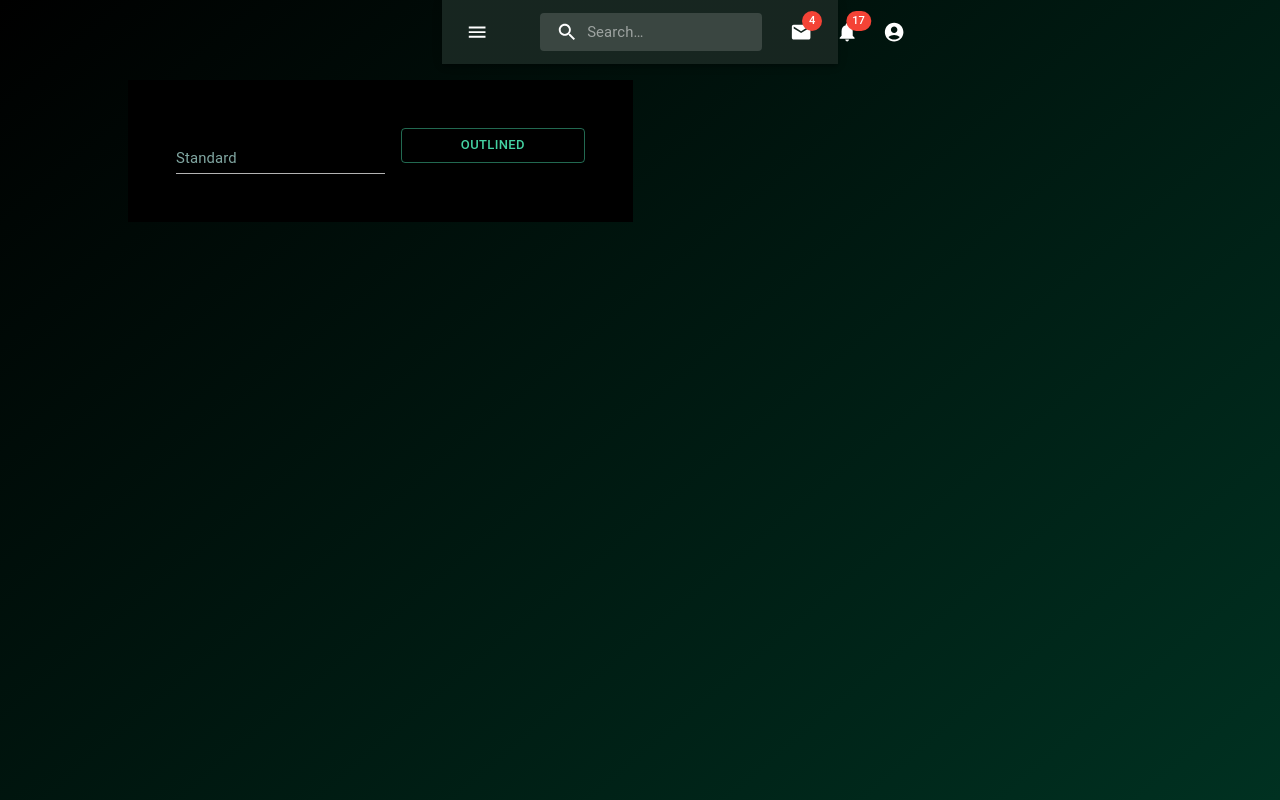
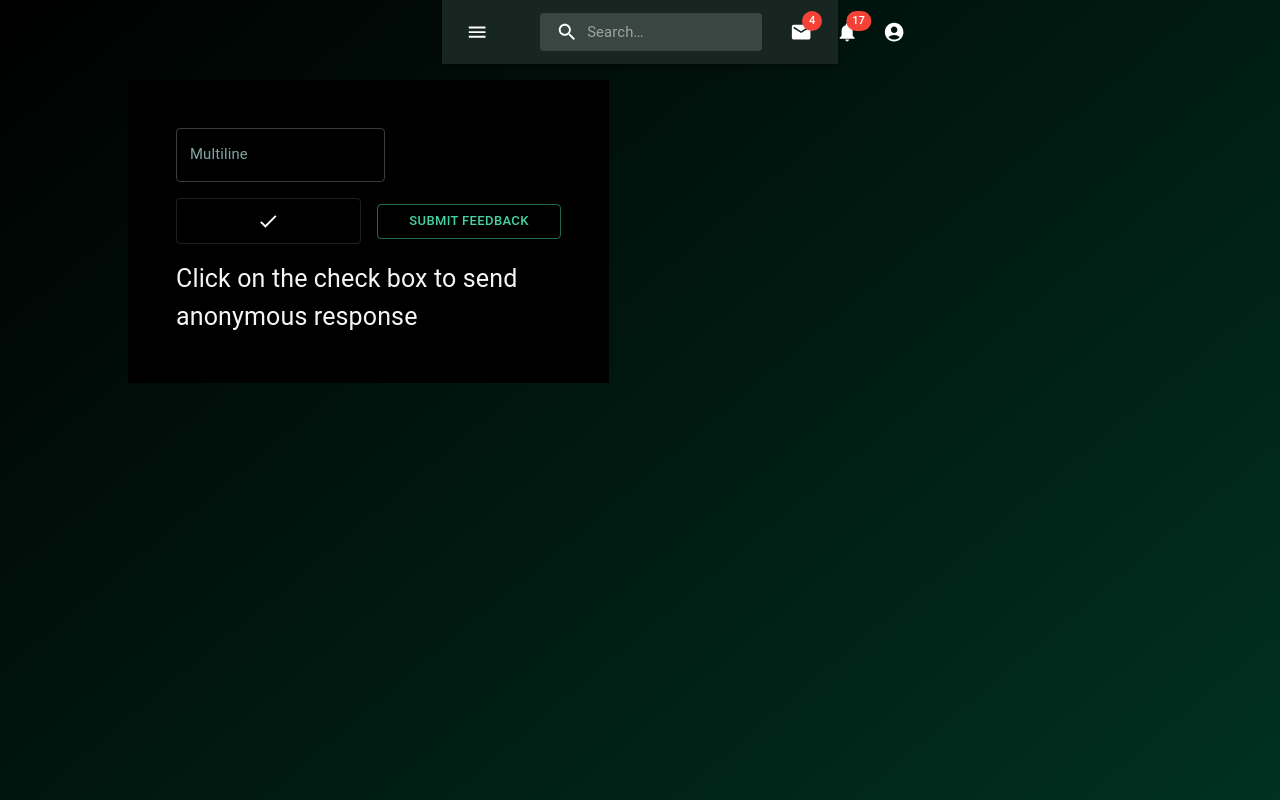
Before and after one commit to yashkanjariyaa/storm_develovers, a React app: page /feedback in a window 1280 px wide. Built offline with nearby package versions, Linux system fonts and the light colour scheme; no server answers.

Commit message:
error handling in post apis

```diff
--- a/src/pages/Feedback.js
+++ b/src/pages/Feedback.js
@@ -10,10 +10,12 @@ import { useNavigate } from "react-router-dom";
 import Button from "@mui/material/Button";
 import Box from "@mui/material/Box";
 import { TextField } from "@mui/material";
+import CheckIcon from "@mui/icons-material/Check";
+import ToggleButton from "@mui/material/ToggleButton";
 export default function Feedback() {
   const token = localStorage.getItem("token");
   const [text, setText] = useState("");
-  const employeeId = localStorage.getItem("employeeId");
+  const [selected, setSelected] = useState(false);
 
   /*const feedBackDataObj = {
     employeeId: 1,
@@ -28,6 +30,10 @@ export default function Feedback() {
 
   async function handleSubmit() {
     try {
+      let employeeId;
+      if(!selected){
+        employeeId = localStorage.getItem("userEmployeeId");
+      }
       console.log("function called");
       const response = await fetch("http://localhost:1337/api/feedback", {
         method: "POST",
@@ -35,16 +41,14 @@ export default function Feedback() {
           "Content-Type": "application/json",
         },
         body: JSON.stringify({
-          employeeId : employeeId,
-          text : text,
-        })
+          employeeId: employeeId,
+          text: text,
+        }),
       });
       console.log(response);
       const responseData = await response.json();
-      if (responseData.status === 200) {
-        console.log(responseData.message);
-        setText("");
-      }
+      console.log(responseData.message);
+      setText("");
     } catch (error) {
       console.log(error);
     }
@@ -83,7 +87,7 @@ export default function Feedback() {
   }
   React.useEffect(() => {
     check();
-  },[]);
+  }, []);
 
   //   {
   //     position: 'absolute',
@@ -116,17 +120,29 @@ export default function Feedback() {
               autoComplete="off"
             >
               <TextField
-                id="standard-basic"
-                label="Standard"
-                variant="standard"
+                id="outlined-multiline-flexible"
+                label="Multiline"
+                multiline
+                maxRows={5}
                 value={text}
                 onChange={(e) => {
                   setText(e.target.value);
                 }}
               />
-              <Button variant="outlined" onClick={handleSubmit}>
-                Outlined
+             <br></br>
+             <ToggleButton
+                value="check"
+                selected={selected}
+                onChange={() => {
+                  setSelected(!selected);
+                }}
+              >
+                <CheckIcon />
+              </ToggleButton>
+              <Button variant="outlined" onClick={handleSubmit} className="submit">
+                Submit Feedback
               </Button>
+              <p>Click on the check box to send anonymous response</p>
             </Box>
           </div>
         </Container>
--- a/src/pages/Survey.js
+++ b/src/pages/Survey.js
@@ -24,7 +24,7 @@ export default function Survey() {
   const [tenValue, setTenValue] = React.useState(4.5);
   const [elevenValue, setElevenValue] = React.useState(4.5);
   const [hover, setHover] = React.useState(-1);
-  const [answer, setAnswer] = useState('');
+  const [answer, setAnswer] = useState("");
   const [surveyAnswers, setSurveyAnswers] = useState([]);
   const [rateAnswers, setRateAnswers] = useState([]);
   const token = localStorage.getItem("token");
@@ -88,12 +88,13 @@ export default function Survey() {
 
   async function handleSubmit(e) {
     e.preventDefault();
-    console.log('handling submit')
+    console.log("handling submit");
     setRateAnswers({
-        tenvalue : tenValue,
-        elevenValue : elevenValue
+      tenvalue: tenValue,
+      elevenValue: elevenValue,
     });
     const SurveyDataObj = {
+      employeeEmail: localStorage.getItem("employeeEmail"),
       employeeId: localStorage.getItem("userEmployeeId"),
       surveyAnswers: surveyAnswers,
       rateAnswers: rateAnswers,
@@ -108,11 +109,10 @@ export default function Survey() {
         body: JSON.stringify(SurveyDataObj),
       });
       console.log(response);
-      if (response.status === 200) {
       const responseData = await response.json();
       console.log(responseData.message);
-      } else {
-        throw new Error("Error submitting survey");
+      if(responseData.status){
+        alert('Form already submitted' + ' '+ response.status);
       }
     } catch (error) {
       console.error(error);
@@ -141,7 +141,6 @@ export default function Survey() {
               aria-labelledby="demo-radio-buttons-group-label"
               defaultValue="Yes"
               name="radio-buttons-group"
-
               onChange={(e) => {
                 addValueAtIndex(e.target.value, 0);
               }}
@@ -156,7 +155,6 @@ export default function Survey() {
               aria-labelledby="demo-radio-buttons-group-label"
               defaultValue="Yes"
               name="radio-buttons-group"
-
               onChange={(e) => {
                 addValueAtIndex(e.target.value, 1);
               }}
@@ -171,7 +169,6 @@ export default function Survey() {
               aria-labelledby="demo-radio-buttons-group-label"
               defaultValue="Yes"
               name="radio-buttons-group"
-
               onChange={(e) => {
                 addValueAtIndex(e.target.value, 2);
               }}
@@ -200,7 +197,6 @@ export default function Survey() {
               aria-labelledby="demo-radio-buttons-group-label"
               defaultValue="Yes"
               name="radio-buttons-group"
-
               onChange={(e) => {
                 addValueAtIndex(e.target.value, 4);
               }}
@@ -215,7 +211,6 @@ export default function Survey() {
               aria-labelledby="demo-radio-buttons-group-label"
               defaultValue="Yes"
               name="radio-buttons-group"
-
               onChange={(e) => {
                 addValueAtIndex(e.target.value, 5);
               }}
@@ -230,7 +225,6 @@ export default function Survey() {
               aria-labelledby="demo-radio-buttons-group-label"
               defaultValue="Yes"
               name="radio-buttons-group"
-
               onChange={(e) => {
                 addValueAtIndex(e.target.value, 6);
               }}
@@ -246,7 +240,6 @@ export default function Survey() {
               aria-labelledby="demo-radio-buttons-group-label"
               defaultValue="Yes"
               name="radio-buttons-group"
-
               onChange={(e) => {
                 addValueAtIndex(e.target.value, 7);
               }}
@@ -262,7 +255,6 @@ export default function Survey() {
               aria-labelledby="demo-radio-buttons-group-label"
               defaultValue="Yes"
               name="radio-buttons-group"
-
               onChange={(e) => {
                 addValueAtIndex(e.target.value, 8);
               }}
@@ -329,9 +321,18 @@ export default function Survey() {
                             <Box sx={{ ml: 2 }}>{labels[hover !== -1 ? hover : elevenValue]}</Box>
                         )*/}
             </Box>
+
+            <Button
+              variant="outlined"
+              onClick={(e) => {
+                handleSubmit(e);
+              }}
+            >
+              Submit
+            </Button>
           </form>
         </FormControl>
-                <Footer/>
+        <Footer />
       </div>
     </>
   );
--- a/src/styles/feedback.css
+++ b/src/styles/feedback.css
@@ -11,3 +11,6 @@
     background-color: black;
     padding : 40px;
 }
+.submit{
+    margin-left: auto;
+}
```
Also changed, not shown: src/App.js (+19 -21 lines). Lines whose indentation alone changed are shown as unchanged.
